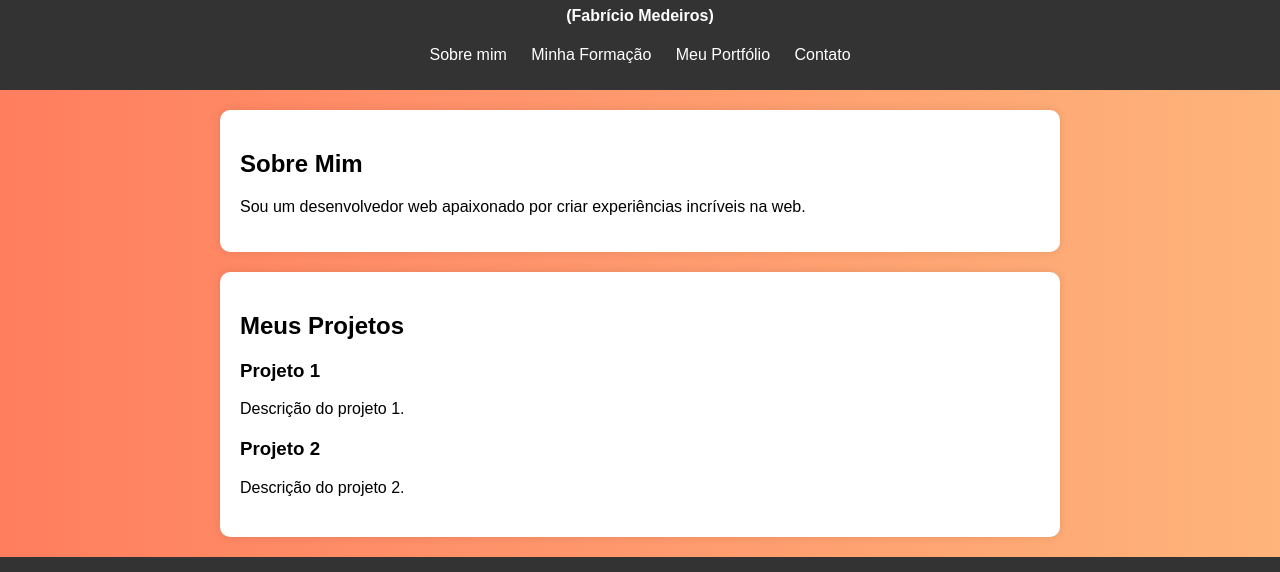
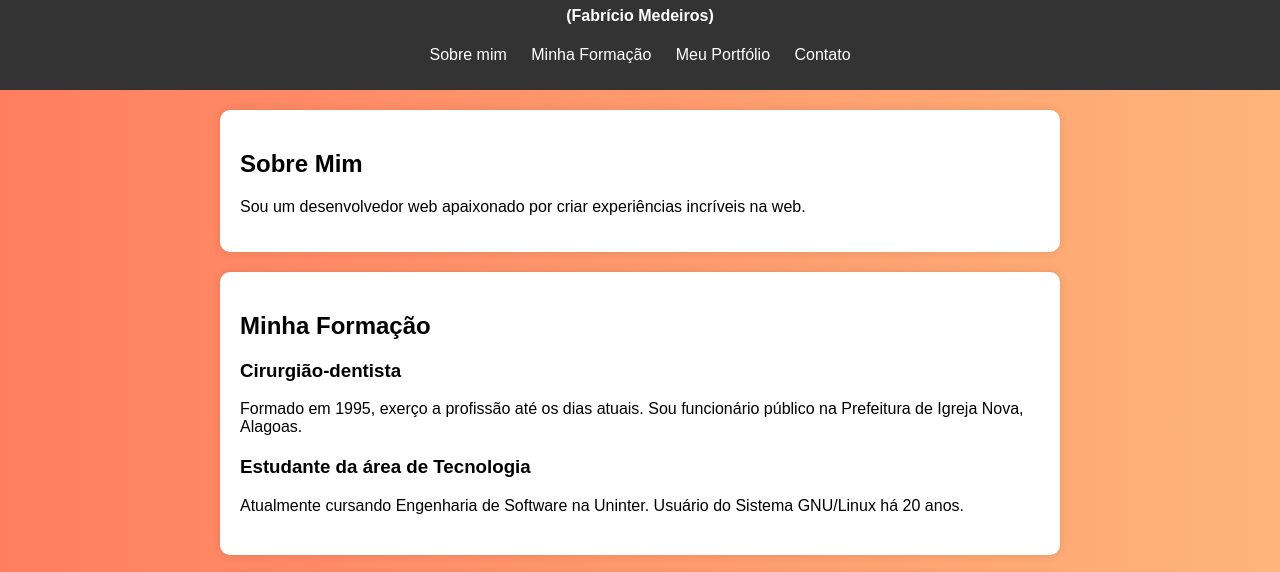
Before and after one commit to fabriciomds/fabricio_medeiros, a plain HTML site: page index.html in a window 1280 px wide. Shown: the part 83-655 px from the top of the page. Drawn offline with Linux system fonts and the light colour scheme.

Commit message:
mudando 3

```diff
--- a/index.html
+++ b/index.html
@@ -28,9 +28,9 @@
           <!-- Lista não ordenada de links de navegação -->
           <li><a href="#sobre">Sobre mim</a></li>
           <!-- Item de lista com link para a seção "Sobre" -->
-          <li><a href="#projetos">Minha Formação</a></li>
+          <li><a href="#formacao">Minha Formação</a></li>
           <!-- Item de lista com link para a seção "Projetos" -->
-          <li><a href="#contato">Meu Portfólio</a></li>
+          <li><a href="#meu_portfolio">Meu Portfólio</a></li>
           <li><a href="#contato">Contato</a></li>
           <!-- Item de lista com link para a seção "Contato" -->
         </ul>
@@ -48,24 +48,41 @@
       <!-- Parágrafo com descrição sobre mim -->
     </section>
 
-    <section id="projetos">
+    <section id="formacao">
       <!-- Seção "Projetos", com um identificador "projetos" -->
-      <h2>Meus Projetos</h2>
+      <h2>Minha Formação</h2>
       <!-- Título da seção "Projetos" -->
       <article>
         <!-- Artigo individual dentro da seção "Projetos" -->
-        <h3>Projeto 1</h3>
+        <h3>Cirurgião-dentista</h3>
         <!-- Título do primeiro projeto -->
-        <p>Descrição do projeto 1.</p>
+        <p>
+          Formado em 1995, exerço a profissão até os dias atuais. Sou
+          funcionário público na Prefeitura de Igreja Nova, Alagoas.
+        </p>
         <!-- Descrição do primeiro projeto -->
       </article>
       <article>
         <!-- Artigo individual dentro da seção "Projetos" -->
-        <h3>Projeto 2</h3>
+        <h3>Estudante da área de Tecnologia</h3>
         <!-- Título do segundo projeto -->
-        <p>Descrição do projeto 2.</p>
+        <p>
+          Atualmente cursando Engenharia de Software na Uninter. Usuário do
+          Sistema GNU/Linux há 20 anos.
+        </p>
         <!-- Descrição do segundo projeto -->
       </article>
+    </section>
+
+    <section id="meu_portfolio">
+      <!-- Seção "Sobre", com um identificador "sobre" -->
+      <h2>Meu Portfólio</h2>
+      <!-- Título da seção "Sobre" -->
+      <p>
+        Sou um desenvolvedor web apaixonado por criar experiências incríveis na
+        web.
+      </p>
+      <!-- Parágrafo com descrição sobre mim -->
     </section>
 
     <footer id="contato">
```
